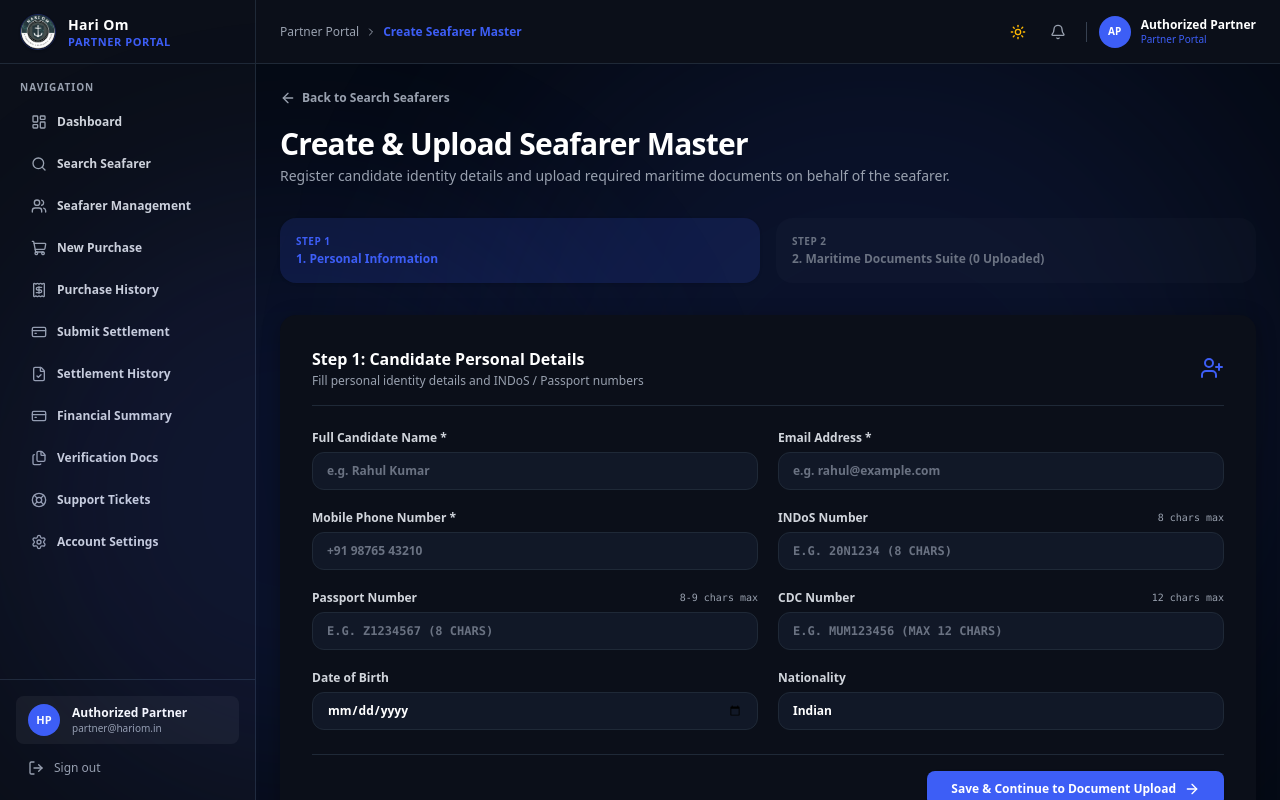
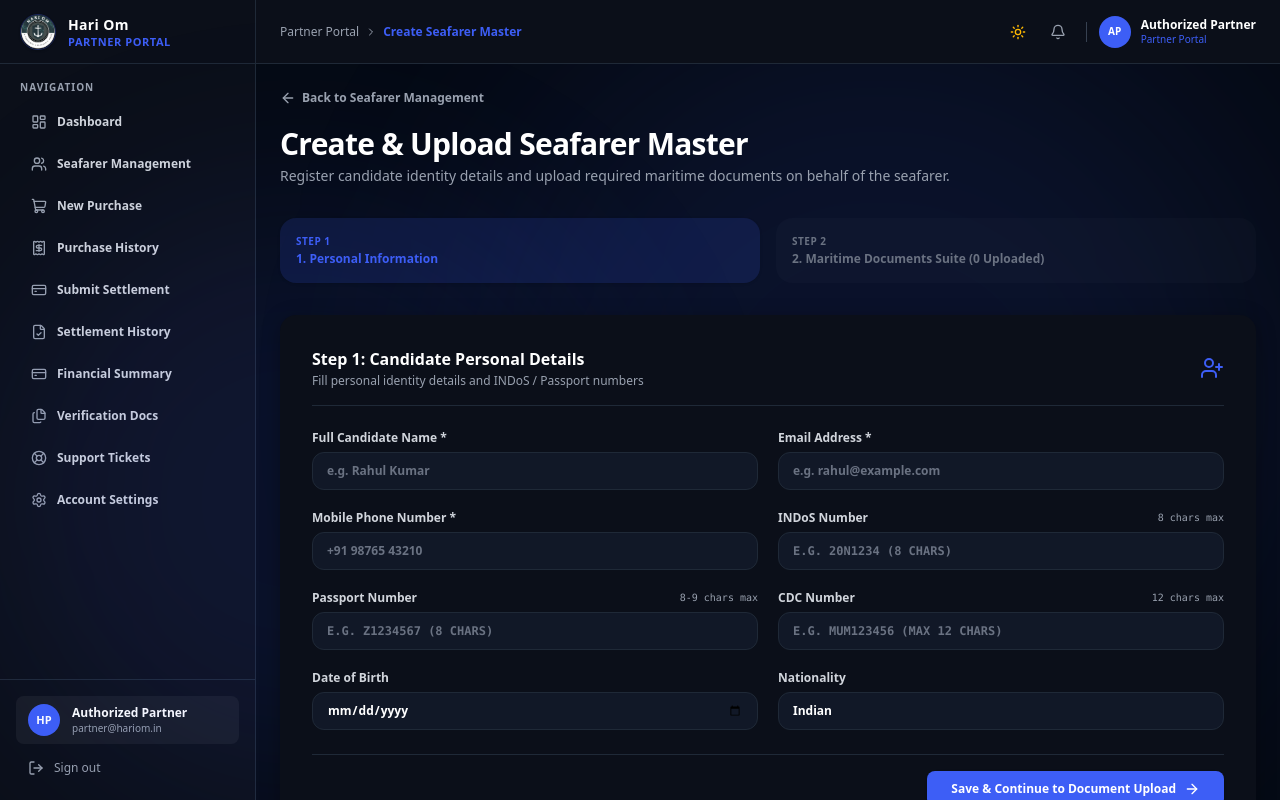
Before and after one commit to engineersurajsahani/thalassic-webapp, a Next.js app: page /partner/seafarers/create in a window 1280 px wide. Built offline with nearby package versions, Linux system fonts and the light colour scheme.

Commit message:
fix(partner): remove Search Seafarer menu item and redirect to Seafarer Management

```diff
--- a/src/app/(dashboard)/partner/dashboard/page.tsx
+++ b/src/app/(dashboard)/partner/dashboard/page.tsx
@@ -180,7 +180,7 @@ export default function PartnerDashboard() {
         </h2>
         <div className="grid grid-cols-1 sm:grid-cols-2 lg:grid-cols-4 gap-4">
           <Link
-            href="/partner/seafarers/search"
+            href="/partner/seafarers"
             className={`p-4 rounded-[16px] flex items-center gap-3.5 transition-all group ${
               isDark ? "bg-white/[0.02] hover:bg-white/5" : "bg-[#FAFAFA] hover:bg-[#EEF1FE]/40"
             }`}
--- a/src/app/(dashboard)/partner/seafarers/create/page.tsx
+++ b/src/app/(dashboard)/partner/seafarers/create/page.tsx
@@ -338,12 +338,12 @@ export default function CreateSeafarerPage() {
       {/* Page Header */}
       <div>
         <Link
-          href="/partner/seafarers/search"
+          href="/partner/seafarers"
           className={`inline-flex items-center gap-1.5 text-xs font-semibold transition-colors mb-3 ${
             isDark ? "text-gray-400 hover:text-white" : "text-[#6B7280] hover:text-[#3D5EF6]"
           }`}
         >
-          <ArrowLeft className="w-4 h-4" /> Back to Search Seafarers
+          <ArrowLeft className="w-4 h-4" /> Back to Seafarer Management
         </Link>
         <h1 className={`text-2xl md:text-3xl font-extrabold tracking-tight mt-2 ${headingText}`}>
           Create & Upload Seafarer Master
--- a/src/app/(dashboard)/partner/seafarers/search/page.tsx
+++ b/src/app/(dashboard)/partner/seafarers/search/page.tsx
@@ -24,7 +24,10 @@ export default function SeafarerSearchPage() {
   const { theme } = useTheme();
   const router = useRouter();
   const [mounted, setMounted] = useState(false);
-  useEffect(() => setMounted(true), []);
+  useEffect(() => {
+    setMounted(true);
+    router.replace("/partner/seafarers");
+  }, [router]);
   const isDark = mounted ? theme === "dark" : true;
 
   const [query, setQuery] = useState("");
--- a/src/components/agent/sidebar.tsx
+++ b/src/components/agent/sidebar.tsx
@@ -23,7 +23,6 @@ import {
 
 const menuItems = [
   { label: "Dashboard", href: "/partner/dashboard", icon: LayoutDashboard },
-  { label: "Search Seafarer", href: "/partner/seafarers/search", icon: Search },
   { label: "Seafarer Management", href: "/partner/seafarers", icon: Users },
   { label: "New Purchase", href: "/partner/purchases/create", icon: ShoppingCart },
   { label: "Purchase History", href: "/partner/purchases", icon: Receipt },
```
